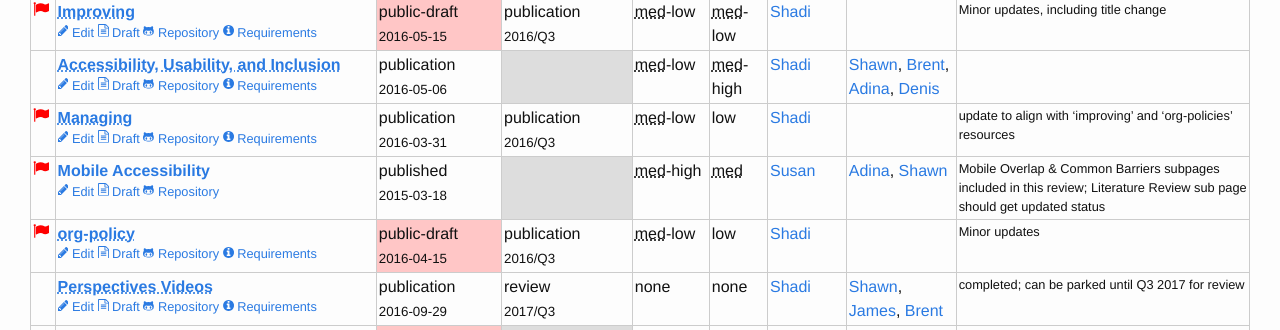
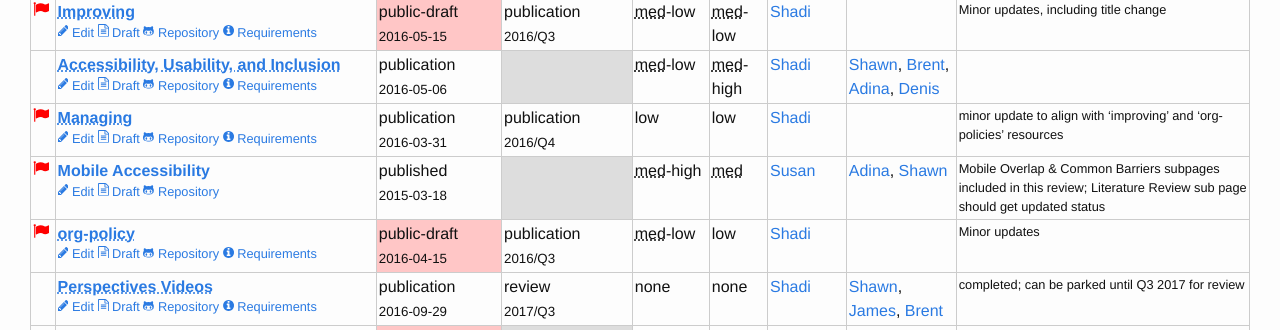
Before and after one commit to w3c/wai-resources, a Jekyll site: the page built from index.html, in a window 1280 px wide and 900 px high, scrolled down 1354 px. Shown: the part 152-482 px from the top of the window. Built offline with Jekyll 4.4.1, drawn with Linux system fonts in a browser that asks for light colours.

Commit message:
Update managing.md

```diff
--- a/_resources/managing.md
+++ b/_resources/managing.md
@@ -7,12 +7,12 @@ requirements: https://www.w3.org/WAI/EO/wiki/Planning/Requirements_Analysis
 updated: 2016-03-31
 current-stage: publication
 active: true
-urgency: 2
+urgency: 1
 effort: 1
 rm: Shadi
 contributors:
 roadmap:
-  - date: 2016/Q3
+  - date: 2016/Q4
     stage: publication
-note: "update to align with 'improving' and 'org-policies' resources"
+note: "minor update to align with 'improving' and 'org-policies' resources"
 ---
```
